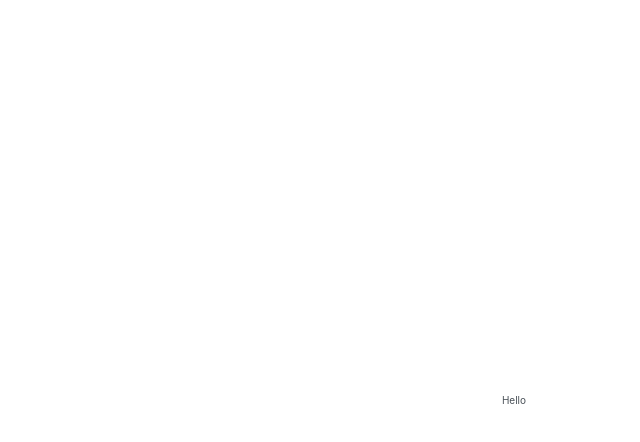
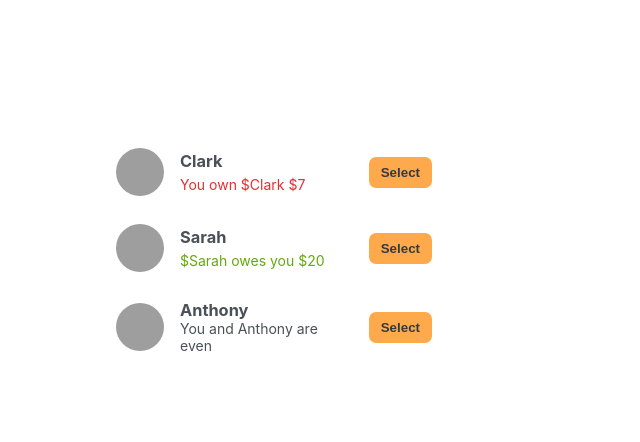
Before and after one commit to Janepark87/eat-n-split, a React (Create React App) app: page / in a window 1280 px wide. Shown: the top 442 px of the page, without its empty margins (126-766 px from the left). Built offline with nearby package versions, Linux system fonts and the light colour scheme; grey boxes are pictures that could not be loaded.

Commit message:
create friend list

```diff
--- a/src/App.js
+++ b/src/App.js
@@ -1,3 +1,11 @@
+import FriendsList from './FriendsList.jsx';
+
 export default function App() {
-	return <div className="App">Hello</div>;
+	return (
+		<div className="app">
+			<aside className="sidebar">
+				<FriendsList />
+			</aside>
+		</div>
+	);
 }
--- /dev/null
+++ b/src/FriendsList.jsx
@@ -0,0 +1,12 @@
+import Friend from './components/Friend';
+import { initialFriends } from './data/friends-data';
+
+export default function FriendsList() {
+	return (
+		<ul>
+			{initialFriends.map((friend) => (
+				<Friend key={friend.id} friend={friend} />
+			))}
+		</ul>
+	);
+}
--- /dev/null
+++ b/src/components/Friend.jsx
@@ -0,0 +1,24 @@
+export default function Friend({ friend }) {
+	const { name, balance, image } = friend;
+
+	return (
+		<li>
+			<img src={image} alt={name} />
+			<h3>{name}</h3>
+
+			{balance < 0 && (
+				<p className="red">
+					You own ${name} ${Math.abs(balance)}
+				</p>
+			)}
+			{balance > 0 && (
+				<p className="green">
+					${name} owes you ${Math.abs(balance)}
+				</p>
+			)}
+			{balance === 0 && <p>You and {name} are even</p>}
+
+			<button className="button">Select</button>
+		</li>
+	);
+}
--- /dev/null
+++ b/src/data/friends-data.js
@@ -0,0 +1,20 @@
+export const initialFriends = [
+	{
+		id: 118836,
+		name: 'Clark',
+		image: 'https://i.pravatar.cc/48?u=118836',
+		balance: -7,
+	},
+	{
+		id: 933372,
+		name: 'Sarah',
+		image: 'https://i.pravatar.cc/48?u=933372',
+		balance: 20,
+	},
+	{
+		id: 499476,
+		name: 'Anthony',
+		image: 'https://i.pravatar.cc/48?u=499476',
+		balance: 0,
+	},
+];
--- a/src/index.css
+++ b/src/index.css
@@ -17,6 +17,7 @@ html {
 }
 
 body {
+	width: 100%;
 	height: 100vh;
 	color: #495057;
 	display: flex;
```
